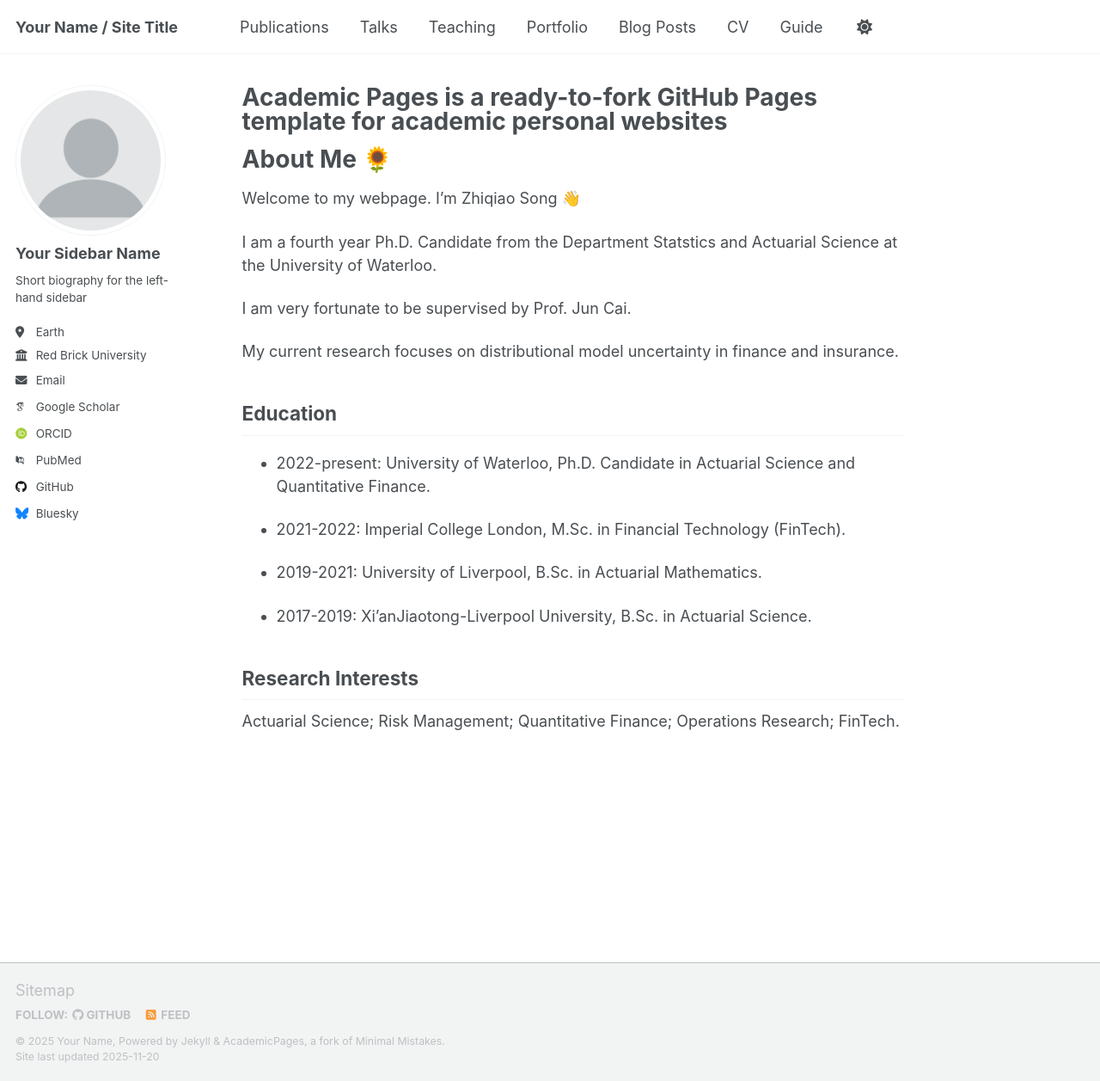
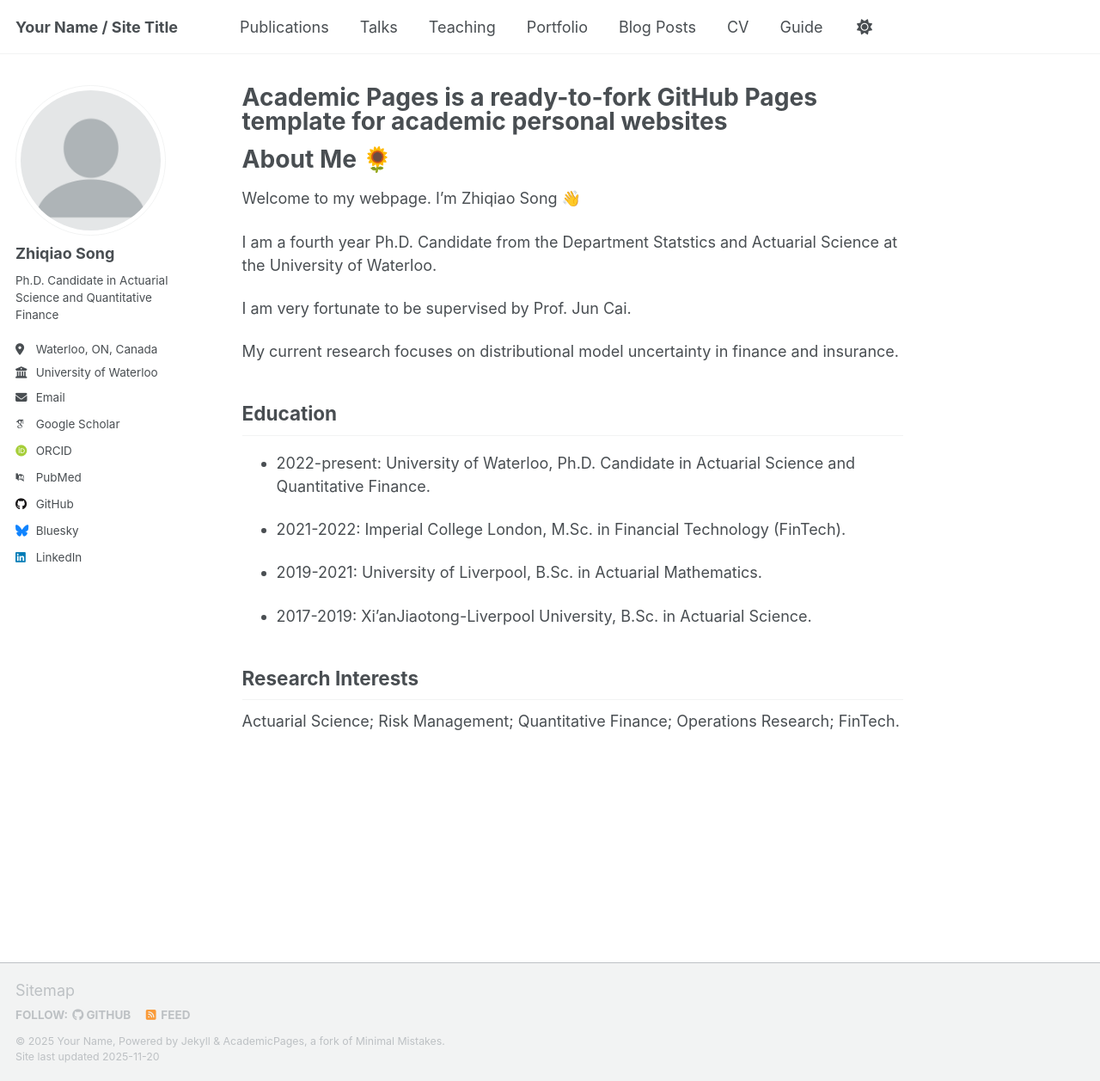
Before and after one commit to ZhiqiaoSong/zhiqiaosong.github.io, a Jekyll site: the page built from _pages/about.md, in a window 1280 px wide and 1257 px high. Shown: the whole window at 86% size. Built offline with Jekyll 4.4.1, drawn with Linux system fonts in a browser that asks for light colours; some web fonts are replaced; a script that is not in the unit is left out.

Commit message:
Update _config.yml

```diff
--- a/_config.yml
+++ b/_config.yml
@@ -24,13 +24,13 @@ repository               : "academicpages/academicpages.github.io"
 author:
   # Biographic information
   avatar           : "profile.png"
-  name             : "Your Sidebar Name"
+  name             : Zhiqiao Song
   pronouns         : # example: "she/her"
-  bio              : "Short biography for the left-hand sidebar"
-  location         : "Earth"
-  employer         : "Red Brick University"
+  bio              : Ph.D. Candidate in Actuarial Science and Quantitative Finance
+  location         : Waterloo, ON, Canada
+  employer         : University of Waterloo
   uri              : # URL
-  email            : "none@example.org"
+  email            : z22song@uwaterloo.ca
 
   # Academic websites
   academia         : # URL
@@ -63,7 +63,7 @@ author:
   keybase          : # Username
   instagram        : # Username
   lastfm           : # Username
-  linkedin         : # Username
+  linkedin         : https://www.linkedin.com/in/zhiqiao-song-8a81a6202/
   mastodon         : # URL
   medium           : # URL
   pinterest        : # Username
```
